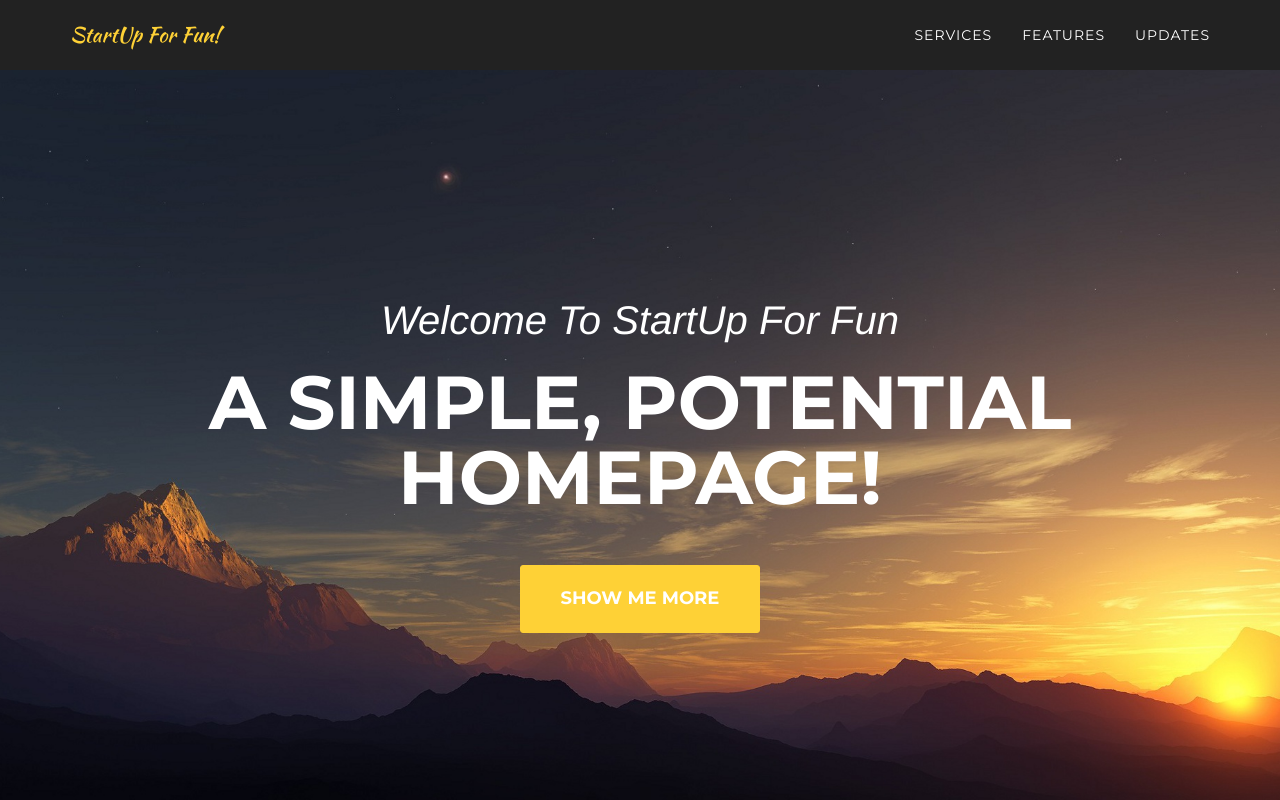
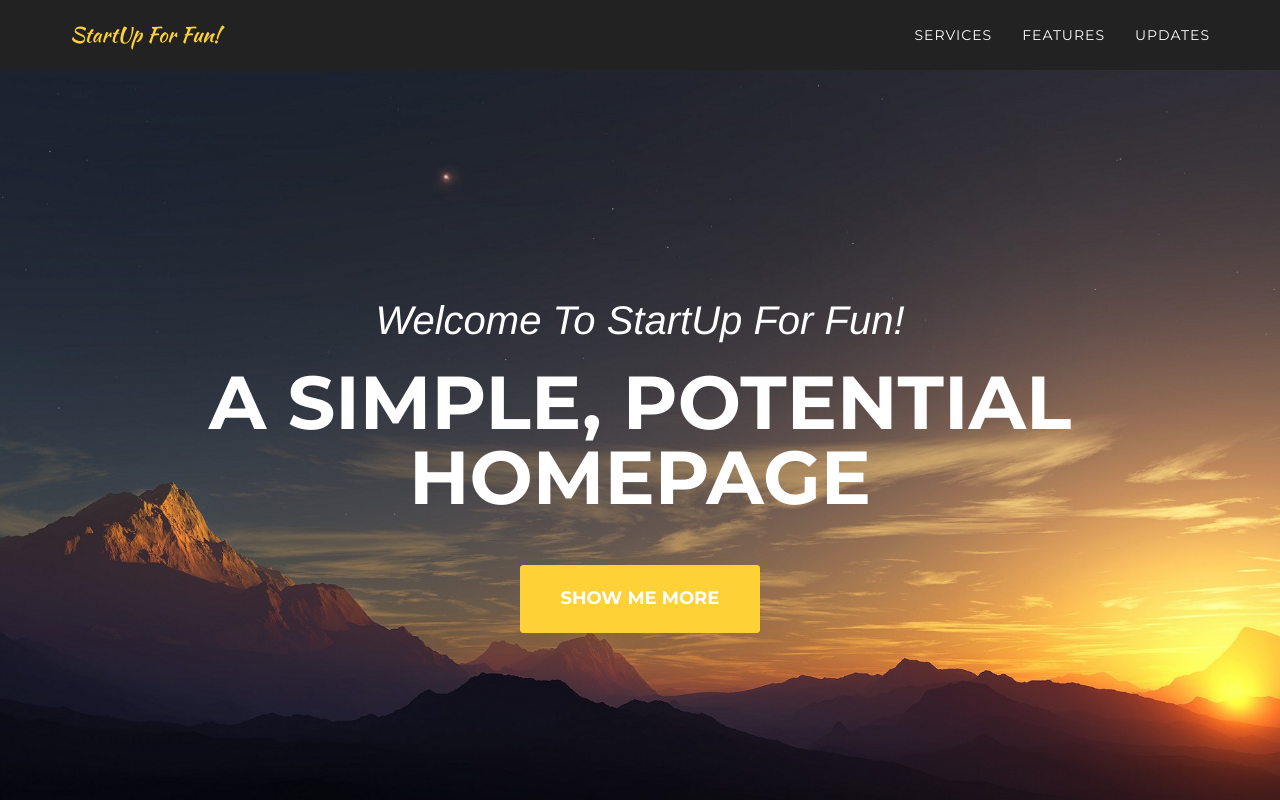
Before and after one commit to danmclaren92/bootstrap-example1, a plain HTML site: page index.html in a window 1280 px wide. Shown: the top 800 px of the page. Drawn offline with nearby package versions, Linux system fonts and the light colour scheme; a web font is replaced by a local one.

Commit message:
Updated index styles

```diff
--- a/index.html
+++ b/index.html
@@ -71,8 +71,8 @@
     <header>
         <div class="container">
             <div class="intro-text">
-                <div class="intro-lead-in">Welcome To StartUp For Fun</div>
-                <div class="intro-heading">A Simple, Potential Homepage!</div>
+                <div class="intro-lead-in">Welcome To StartUp For Fun!</div>
+                <div class="intro-heading">A Simple, Potential Homepage</div>
                 <a href="#services" class="page-scroll btn btn-xl">Show Me More</a>
             </div>
         </div>
```
